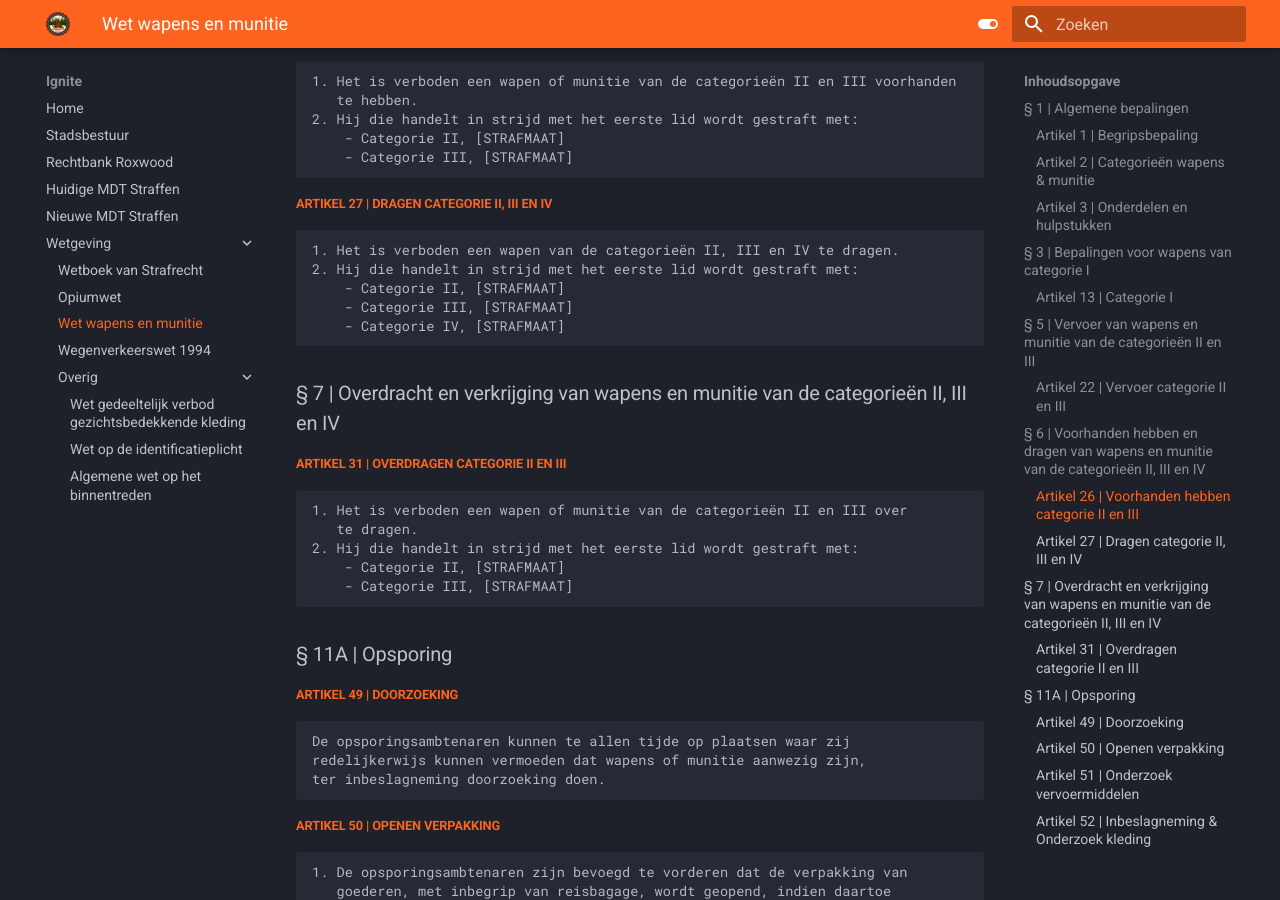
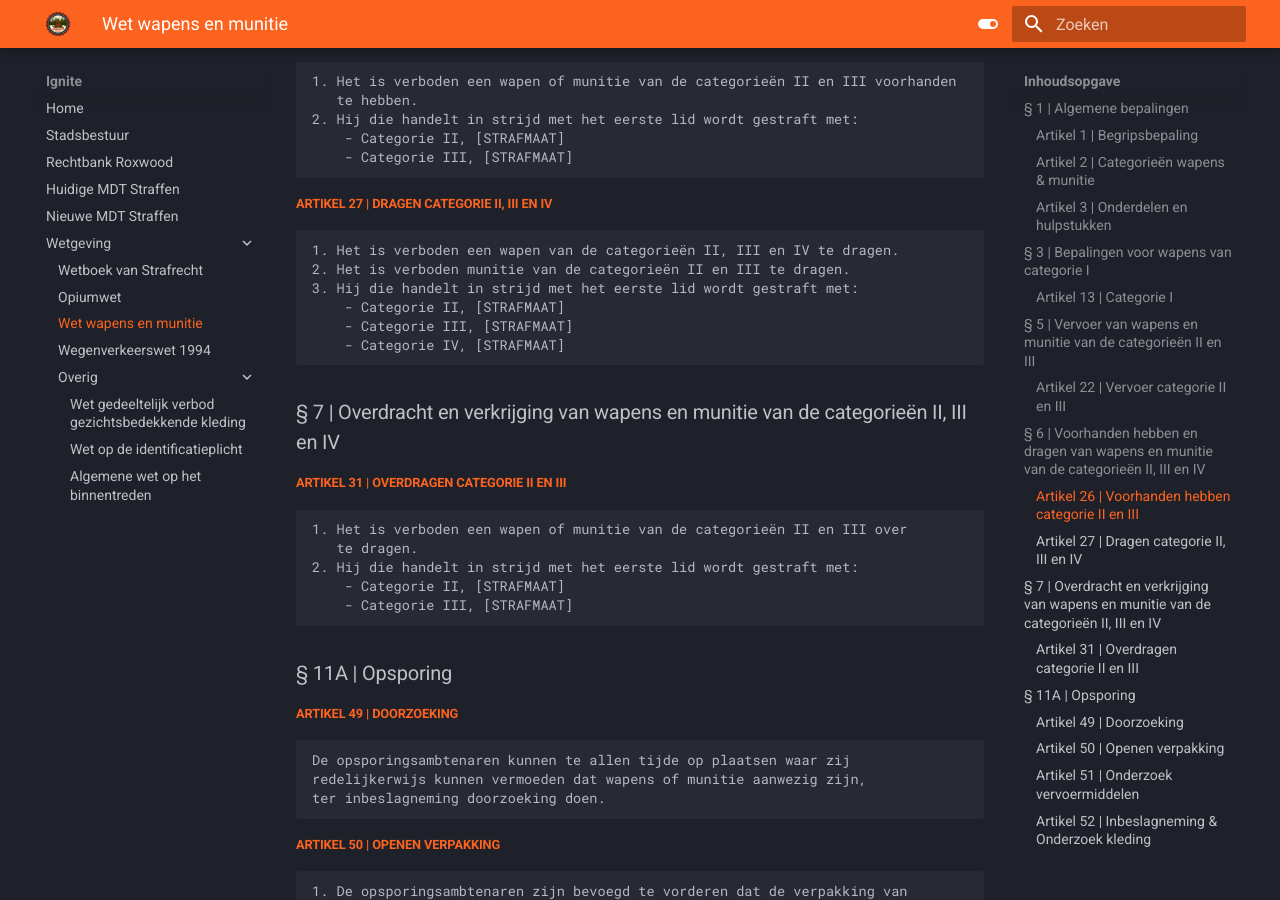
Before and after one commit to NLDenny/wetboek, an MkDocs documentation site: the page built from docs/wwm.md, in a window 1280 px wide and 900 px high, scrolled down 2706 px. Built offline with MkDocs 1.6.1 and Material for MkDocs 9.7.7, drawn with Linux system fonts in a browser that asks for light colours.

Commit message:
Update wwm.md

````diff
--- a/docs/wwm.md
+++ b/docs/wwm.md
@@ -141,7 +141,8 @@ In deze wet wordt verstaan onder:
 #####<span style="color: #fc631e;">Artikel 27 | Dragen categorie II, III en IV</span>
 ```
 1. Het is verboden een wapen van de categorieën II, III en IV te dragen.
-2. Hij die handelt in strijd met het eerste lid wordt gestraft met:
+2. Het is verboden munitie van de categorieën II en III te dragen.
+3. Hij die handelt in strijd met het eerste lid wordt gestraft met:
     - Categorie II, [STRAFMAAT]
     - Categorie III, [STRAFMAAT]
     - Categorie IV, [STRAFMAAT]
````
